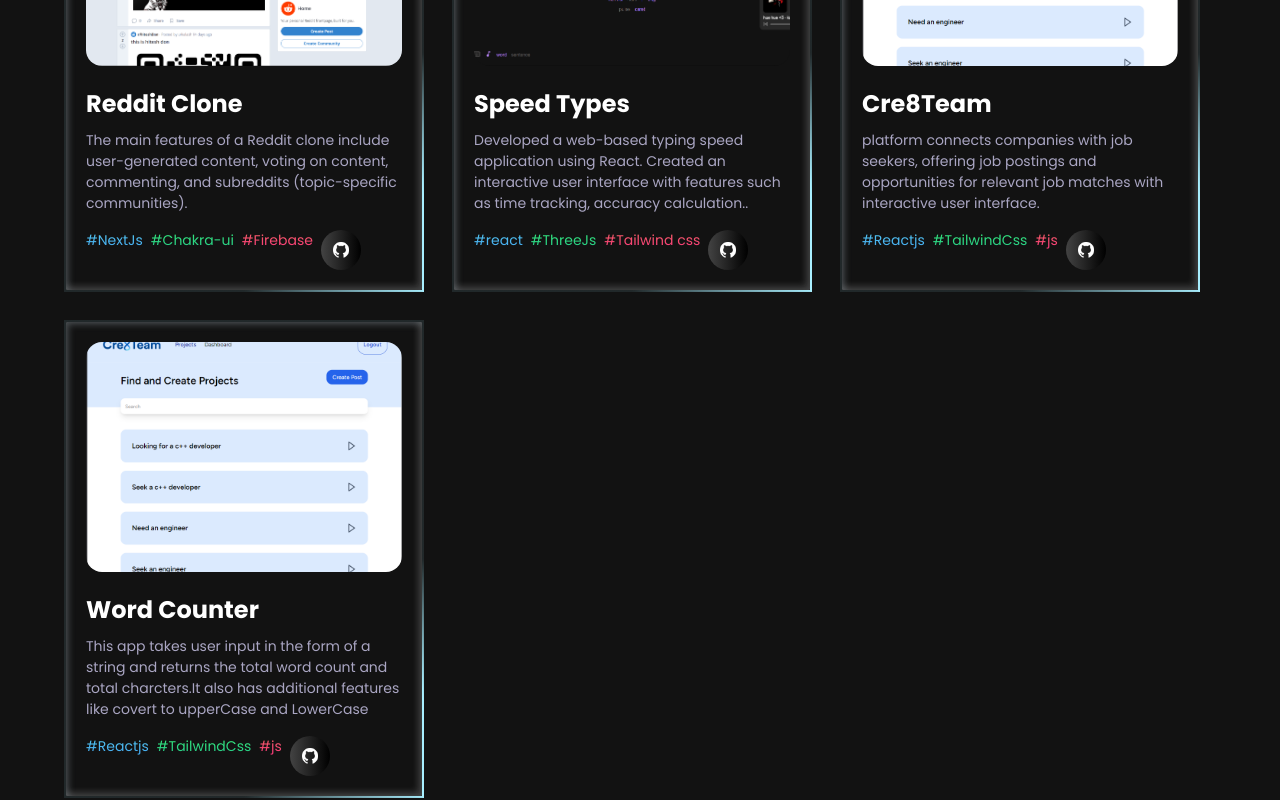
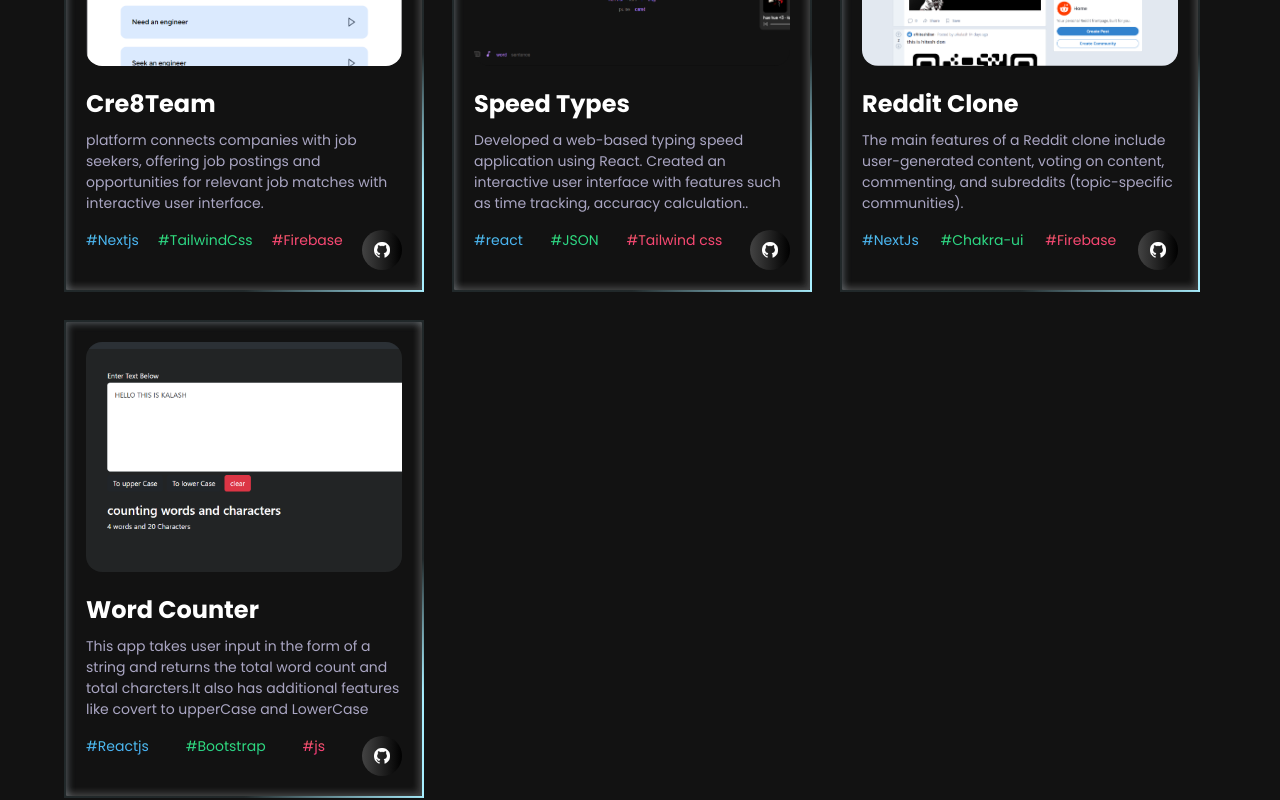
Before and after one commit to kalashjain1010/kalash_portfolio, a React (Vite) app: page / in a window 1280 px wide. Shown: the part 4960-5760 px from the top of the page. Built offline with nearby package versions, Linux system fonts and the light colour scheme.

Commit message:
adding projects and features

```diff
--- a/src/assets/index.js
+++ b/src/assets/index.js
@@ -48,9 +48,11 @@ import seo from "./company/seo.png";
 import Zerociti from "./zerociti.png";
 import HoneyUncle from "./HoneyUncle.png";
 import create from "./create.png";
+import wordcount from "./wordcount.png";
 
 export {
   create,
+  wordcount,
   logo,
   backend,
   creator,
--- a/src/components/Works.jsx
+++ b/src/components/Works.jsx
@@ -46,14 +46,13 @@ const ProjectCard = ({
           <p className="mt-2 text-secondary text-[14px]">{description}</p>
         </div>
 
-        <div className="mt-4 flex flex-wrap gap-2">
+        <div className="mt-4 flex flex-wrap gap-2 justify-between">
           {tags.map((tag) => (
             <p key={tag.name} className={`text-[14px] ${tag.color}`}>
               #{tag.name}
             </p>
+          ))}
 
-          ))}
-           <div className="justify-between">
           <div
             onClick={() => window.open(source_code_link, "blank")}
             className="black-gradient w-10 h-10 rounded-full
@@ -64,7 +63,6 @@ const ProjectCard = ({
               alt="github sources"
               className="w-1/2 h-1/2 object-contain"
             />
-            </div>
           </div>
         </div>
       </Tilt>
--- a/src/constants/index.js
+++ b/src/constants/index.js
@@ -18,7 +18,8 @@ import {
   vue,
   github,
   colab,
-  create
+  create,
+  wordcount
   // personal,
   // live
 } from "../assets";
@@ -168,6 +169,53 @@ const testimonials = [
 
 const projects = [
   {
+    name: "Cre8Team",
+  description:
+    "platform connects companies with job seekers, offering job postings and opportunities for relevant job matches with interactive user interface.",
+    tags: [
+      {
+        name: "Nextjs",
+        color: "blue-text-gradient",
+      },
+      {
+        name: "TailwindCss",
+        color: "green-text-gradient",
+      },
+      {
+        name: "Firebase",
+        color: "pink-text-gradient",
+      },
+    ],
+    image: create,
+    project_link: "https://cre8-iota.vercel.app/",
+    source_code_link: "https://github.com/kalashjain1010/Colab",
+    minImg: github,
+  },
+
+  {
+    name: "Speed Types",
+  description:
+    "Developed a web-based typing speed application using React. Created an interactive user interface with features such as time tracking, accuracy calculation..",
+  tags: [
+    {
+      name: "react",
+      color: "blue-text-gradient",
+    },
+    {
+      name: "JSON",
+      color: "green-text-gradient",
+    },
+    {
+      name: "Tailwind css",
+      color: "pink-text-gradient",
+    },
+    ],
+    image: Zerociti,
+    project_link:"https://speed-type-liart.vercel.app/",
+    source_code_link: "https://github.com/kalashjain1010/Speed-type",
+    minImg: github,
+  },
+  {
     name: "Reddit Clone",
     description:
     "The main features of a Reddit clone include user-generated content, voting on content, commenting, and subreddits (topic-specific communities).",
@@ -186,56 +234,11 @@ const projects = [
       },
     ],
     image: chatgpt,
-    project_link: "https://github.com/kalashjain1010",
+    project_link: "https://github.com/kalashjain1010/Redit",
     source_code_link: "https://github.com/kalashjain1010/Redit",
     minImg: github,
   },
-  {
-    name: "Speed Types",
-  description:
-    "Developed a web-based typing speed application using React. Created an interactive user interface with features such as time tracking, accuracy calculation..",
-  tags: [
-    {
-      name: "react",
-      color: "blue-text-gradient",
-    },
-    {
-      name: "ThreeJs",
-      color: "green-text-gradient",
-    },
-    {
-      name: "Tailwind css",
-      color: "pink-text-gradient",
-    },
-    ],
-    image: Zerociti,
-    project_link:"https://github.com",
-    source_code_link: "https://github.com/kalashjain1010/Speed-type",
-    minImg: github,
-  },
-  {
-    name: "Cre8Team",
-  description:
-    "platform connects companies with job seekers, offering job postings and opportunities for relevant job matches with interactive user interface.",
-    tags: [
-      {
-        name: "Reactjs",
-        color: "blue-text-gradient",
-      },
-      {
-        name: "TailwindCss",
-        color: "green-text-gradient",
-      },
-      {
-        name: "js",
-        color: "pink-text-gradient",
-      },
-    ],
-    image: create,
-    project_link: "https://cre8-iota.vercel.app/",
-    source_code_link: "https://github.com/kalashjain1010/Colab",
-    minImg: github,
-  },
+
   {
     name: "Word Counter",
   description:
@@ -246,7 +249,7 @@ const projects = [
         color: "blue-text-gradient",
       },
       {
-        name: "TailwindCss",
+        name: "Bootstrap",
         color: "green-text-gradient",
       },
       {
@@ -254,33 +257,12 @@ const projects = [
         color: "pink-text-gradient",
       },
     ],
-    image: create,
-    project_link: "https://cre8-iota.vercel.app/",
-    source_code_link: "https://github.com/kalashjain1010/Colab",
+    image: wordcount,
+    project_link: "https://regal-profiterole-d32bda.netlify.app/",
+    source_code_link: "https://github.com/kalashjain1010/WordCounterUsingReact",
     minImg: github,
   },
-  // {
-  //   name: "Word Counter",
-  // description:
-  //   "This app takes user input in the form of a string and returns the total word count and total charcters.It also has additional features like covert to upperCase and LowerCase",
-  // tags: [
-  //   {
-  //     name: "Reactjs",
-  //     color: "blue-text-gradient",
-  //   },
-  //   {
-  //     name: "TailwindCss",
-  //     color: "green-text-gradient",
-  //   },
-  //   {
-  //     name: "js",
-  //     color: "pink-text-gradient",
-  //   },
-  // ],
-  //   image: HoneyUncle,
-  //   ssource_code_link: "https://github.com/kalashjain1010/WordCounterUsingReact",
-  //   minImg: github,
-  // },
+
 
 ];
 
```
Also changed, not shown: src/assets/wordcount.png (added). Lines whose indentation alone changed are shown as unchanged.
